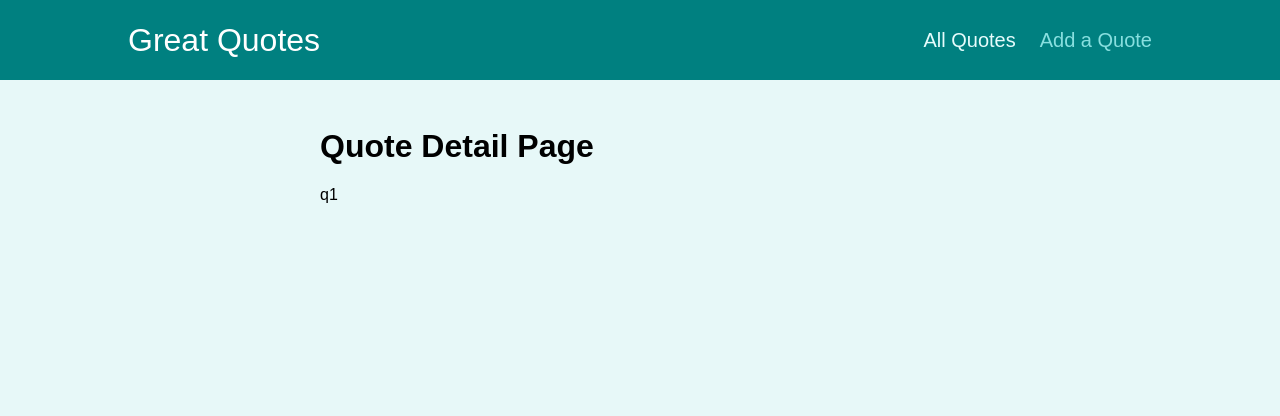
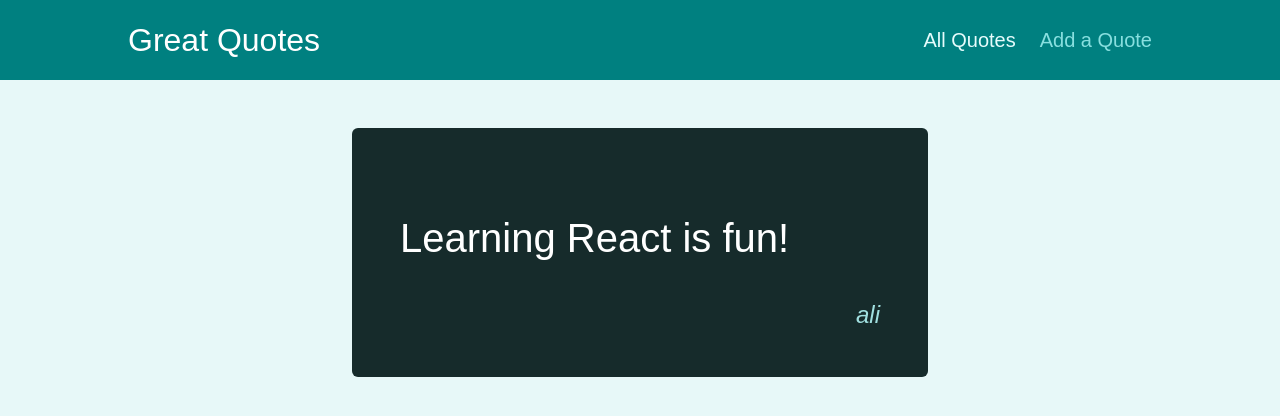
Before and after one commit to aleesalami932/demoProject, a React (Create React App) app: page /quotes/q1 in a window 1280 px wide. Shown: the top 416 px of the page. Built offline with nearby package versions, Linux system fonts and the light colour scheme.

Commit message:
end of lecture 282

```diff
--- a/src/components/quotes/QuoteItem.js
+++ b/src/components/quotes/QuoteItem.js
@@ -1,3 +1,5 @@
+import { Link } from 'react-router-dom';
+
 import classes from './QuoteItem.module.css';
 
 const QuoteItem = (props) => {
@@ -9,9 +11,9 @@
         </blockquote>
         <figcaption>{props.author}</figcaption>
       </figure>
-      <a className='btn'>
+      <Link className='btn' to={`/quotes/${props.id}`}>
         View Fullscreen
-      </a>
+      </Link>
     </li>
   );
 };
--- a/src/pages/AllQuotes.js
+++ b/src/pages/AllQuotes.js
@@ -1,5 +1,10 @@
+import QuoteList from "../components/quotes/QuoteList";
+const DUMMY_QUOTES = [
+  { id: "q1", author: "ali", text: "Learning React is fun!" },
+  { id: "q2", author: "mhmd", text: "Learning React is great!" },
+];
 const AllQuotes = () => {
-    return <h1>All Quotes Page</h1>
-  };
+  return <QuoteList quotes={DUMMY_QUOTES} />;
+};
 
-  export default AllQuotes;
+export default AllQuotes;
--- a/src/pages/NewQuote.js
+++ b/src/pages/NewQuote.js
@@ -1,5 +1,11 @@
+import QuoteForm from '../components/quotes/QuoteForm';
+
 const NewQuote = () => {
-    return <h1>New Quote Page</h1>
+  const addQuoteHandler = (quoteData) => {
+    console.log(quoteData);
   };
 
-  export default NewQuote;
+  return <QuoteForm onAddQuote={addQuoteHandler} />;
+};
+
+export default NewQuote;
--- a/src/pages/QuoteDetail.js
+++ b/src/pages/QuoteDetail.js
@@ -1,15 +1,26 @@
 import { Fragment } from 'react';
 import { useParams, Route } from 'react-router-dom';
 
+import HighlightedQuote from '../components/quotes/HighlightedQuote';
 import Comments from '../components/comments/Comments';
+
+const DUMMY_QUOTES = [
+  { id: 'q1', author: 'ali', text: 'Learning React is fun!' },
+  { id: 'q2', author: 'mhmd', text: 'Learning React is great!' },
+];
 
 const QuoteDetail = () => {
   const params = useParams();
 
+  const quote = DUMMY_QUOTES.find((quote) => quote.id === params.quoteId);
+
+  if (!quote) {
+    return <p>No quote found!</p>;
+  }
+
   return (
     <Fragment>
-      <h1>Quote Detail Page</h1>
-      <p>{params.quoteId}</p>
+      <HighlightedQuote text={quote.text} author={quote.author} />
       <Route path={`/quotes/${params.quoteId}/comments`}>
         <Comments />
       </Route>
```
Also changed, not shown: 1 other file (tests, documents, lock files or other folders).
